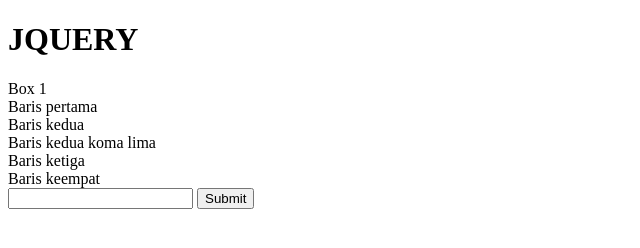
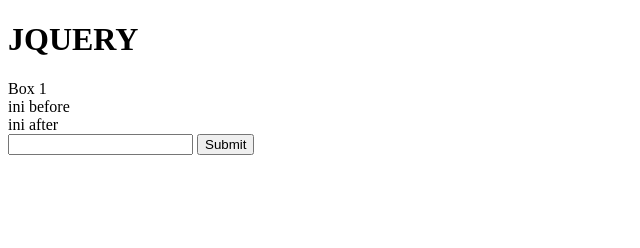
Before and after one commit to ghulam46/LearnJquery, a website: page Belajar_Jquery/index.html in a window 1280 px wide. Shown: the whole page, without its empty margins (0-640 px from the left). Drawn offline with Linux system fonts and the light colour scheme.

Commit message:
jquery - append, prepend, after, before, remove, empty

```diff
--- a/Belajar_Jquery/index.html
+++ b/Belajar_Jquery/index.html
@@ -12,60 +12,19 @@
 
     <div id="box1">Box 1</div>
 
-    <div class="boxes">Baris pertama</div>
-    <div class="boxes">Baris kedua</div>
-    <div class="boxes">Baris kedua koma lima</div>
-    <div class="boxes">Baris ketiga</div>
-    <div class="boxes">Baris keempat</div>
+    <div id="boxes-wrap">
+        <div class="boxes">Baris pertama</div>
+        <div class="boxes">Baris kedua</div>
+        <div class="boxes">Baris kedua koma lima</div>
+        <div class="boxes">Baris ketiga</div>
+        <div class="boxes">Baris keempat</div>
+    </div>
 
     <form action="">
         <input type="text" id="inputText">
         <input type="submit">
     </form>
 
-    <script>
-        // memastikan file sudah di load dengan sempurna
-        $(document).ready(function() {
-            // =======SELECTION=======
-            // $('h1').css('color', 'red');
-            // $('#box1').css('color', 'blue');
-            // $('.boxes').css('color', 'blue');
-
-            // $('.boxes:first').css('color', 'red');
-            // $('.boxes:last').css('color', 'green');
-
-            // // :eq(2) adalah pseudo-selektor yang memilih elemen di indeks ke-2 dalam kumpulan elemen yang dipilih
-            // $('.boxes:eq(2)').css('color', 'red');
-
-
-            // =======EVENT=======
-            $('h1').click(function(){
-                $('h1').css('color', 'blue');
-            });
-
-            $('h1').mouseenter(function(){
-                $('h1').css('color', 'yellow');
-            });
-
-            $('h1').mouseleave(function(){
-                $('h1').css('color', 'green');
-            });
-
-            $('.boxes').mouseenter(function(){
-                // fungsi this sebagai merujuk kepada element yg di pilih(mouseenter)
-                $(this).css('color', 'yellow');
-            });
-
-
-            // =======GET & SET NILAI=======
-            $('form').submit(function() {
-                let tulisan = $('#inputText').val();
-                $('h1').text(tulisan);
-
-                // handle sifat
-                event.preventDefault();
-            });
-        });
-    </script>
+    <script src="script.js"></script>
 </body>
 </html>
--- /dev/null
+++ b/Belajar_Jquery/script.js
@@ -0,0 +1,63 @@
+// memastikan file sudah di load dengan sempurna
+$(document).ready(function() {
+    // =======SELECTION=======
+    // $('h1').css('color', 'red');
+    // $('#box1').css('color', 'blue');
+    // $('.boxes').css('color', 'blue');
+
+    // $('.boxes:first').css('color', 'red');
+    // $('.boxes:last').css('color', 'green');
+
+    // // :eq(2) adalah pseudo-selektor yang memilih elemen di indeks ke-2 dalam kumpulan elemen yang dipilih
+    // $('.boxes:eq(2)').css('color', 'red');
+
+
+    // =======EVENT=======
+    $('h1').click(function(){
+        $('h1').css('color', 'blue');
+    });
+
+    $('h1').mouseenter(function(){
+        $('h1').css('color', 'yellow');
+    });
+
+    $('h1').mouseleave(function(){
+        $('h1').css('color', 'green');
+    });
+
+    $('.boxes').mouseenter(function(){
+        // fungsi this sebagai merujuk kepada element yg di pilih(mouseenter)
+        $(this).css('color', 'yellow');
+    });
+
+
+    // =======GET & SET NILAI=======
+    $('form').submit(function() {
+        let tulisan = $('#inputText').val();
+        $('h1').text(tulisan);
+
+        // handle sifat
+        event.preventDefault();
+    });
+
+
+    // =======MENAMBAH & MENGHAPUS=======
+    // APPEND PREPEND | AFTER BEFORE
+
+    // append() untuk menambahkan element di dalam element boxes-wrap pada baris akhir
+    $('#boxes-wrap').append('<div>ini append</div>');
+    // prepend() untuk menambahkan element di dalam element boxes-wrap pada baris awal
+    $('#boxes-wrap').prepend('<div>ini prepend</div>');
+
+    // after() untuk menambahkan element di luar element boxes-wrap pada baris akhir
+    $('#boxes-wrap').after('<div>ini after</div>');
+    // before() untuk menambahkan element di luar element boxes-wrap pada baris awal
+    $('#boxes-wrap').before('<div>ini before</div>');
+
+    // REMOVE & EMPTY
+    // remove() untuk menghapus semua isi element beserta tag htmlnya
+    // $('#boxes-wrap').remove();
+    // empty() untuk menghapus isi element saja
+    $('#boxes-wrap').empty();
+
+});
```
